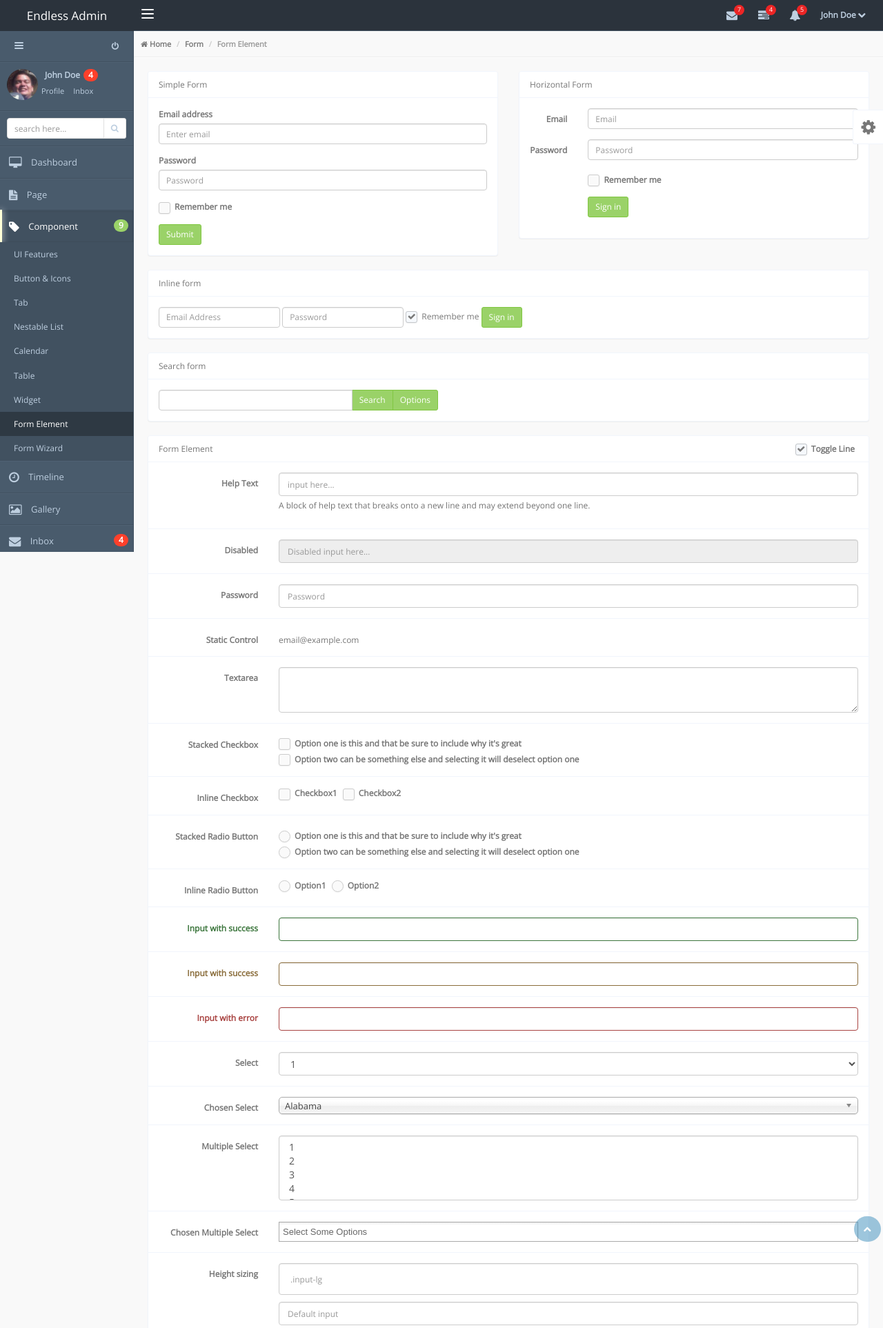
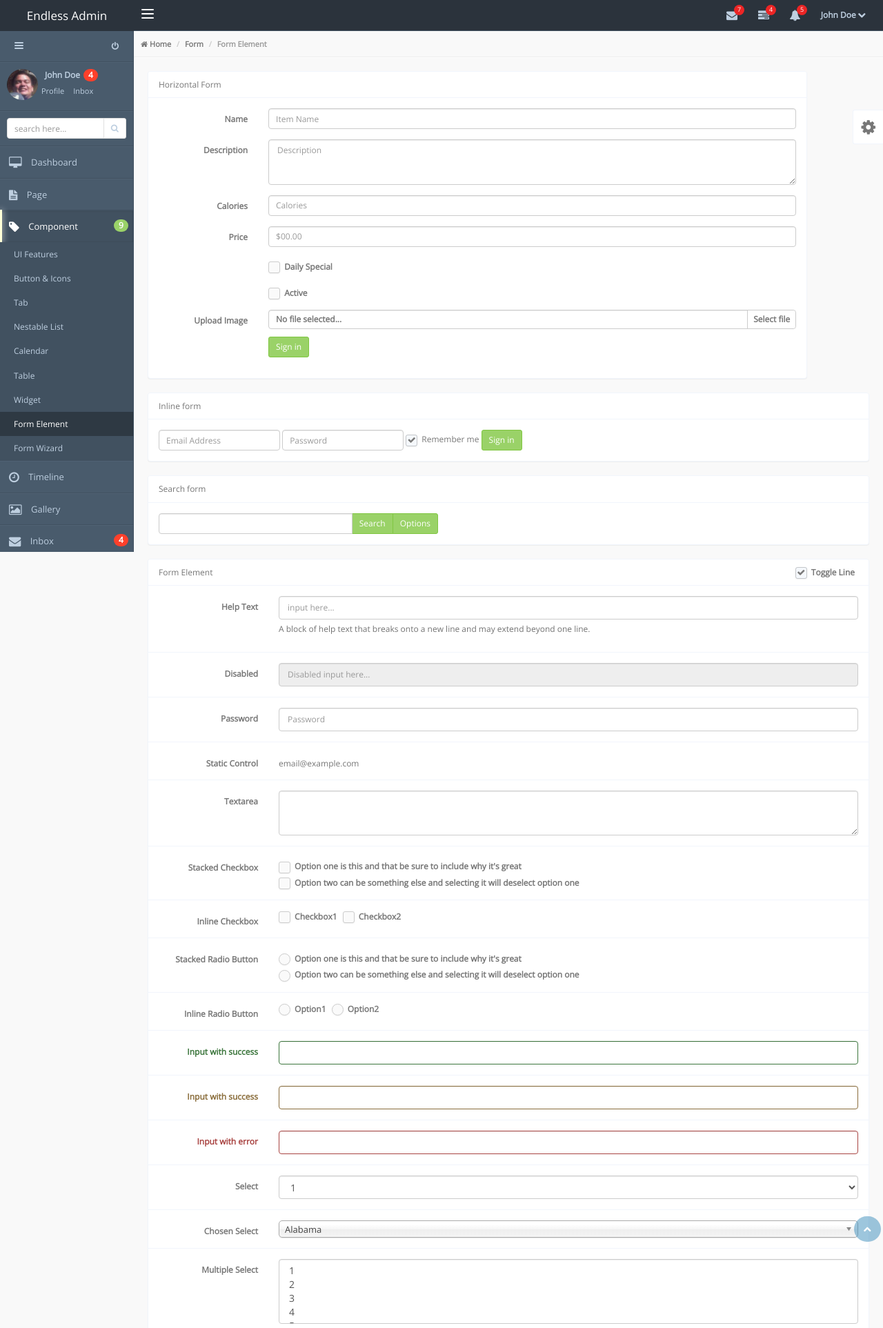
Before and after one commit to martinezjose/web-cse110-selfie, a Django app: page /form_element.html in a window 1280 px wide. Shown: the top 1925 px of the page at 69% size. Run offline with Django 3.2, Linux system fonts and the light colour scheme; some libraries are stand-ins or nearby versions.

Commit message:
Created form for item creation

```diff
--- a/lobsternachos/lobsternachos/templates/lobsternachos/uidemos/form_element.html
+++ b/lobsternachos/lobsternachos/templates/lobsternachos/uidemos/form_element.html
@@ -496,57 +496,82 @@
 			</div><!--breadcrumb-->
 			<div class="padding-md">
 				<div class="row">
-					<div class="col-md-6">
-						<div class="panel panel-default">
-							<div class="panel-heading">Simple Form</div>
-							<div class="panel-body">
-								<form>
-									<div class="form-group">
-										<label for="exampleInputEmail1">Email address</label>
-										<input type="email" class="form-control input-sm" id="exampleInputEmail1" placeholder="Enter email">
-									</div><!-- /form-group -->
-									<div class="form-group">
-										<label for="exampleInputPassword1">Password</label>
-										<input type="password" class="form-control input-sm" id="exampleInputPassword1" placeholder="Password">
-									</div><!-- /form-group -->
-									<div class="form-group">
-										<label class="label-checkbox">
-											<input type="checkbox">
-											<span class="custom-checkbox"></span>
-											Remember me
-										</label>
-									</div><!-- /form-group -->
-									<button type="submit" class="btn btn-success btn-sm">Submit</button>
-								</form>
-							</div>
-						</div><!-- /panel -->
-					</div><!-- /.col -->
-					<div class="col-md-6">
+
+					<div class="col-md-11">
 						<div class="panel panel-default">
 							<div class="panel-heading">Horizontal Form</div>
 							<div class="panel-body">
 								<form class="form-horizontal">
+
 									<div class="form-group">
-										<label for="inputEmail1" class="col-lg-2 control-label">Email</label>
+										<label for="inputEmail1" class="col-lg-2 control-label">Name</label>
 										<div class="col-lg-10">
-											<input type="email" class="form-control input-sm" id="inputEmail1" placeholder="Email">
+											<input type="text" class="form-control input-sm" id="inputEmail1" placeholder="Item Name">
 										</div><!-- /.col -->
-									</div><!-- /form-group -->
-									<div class="form-group">
-										<label for="inputPassword1" class="col-lg-2 control-label">Password</label>
-										<div class="col-lg-10">
-											<input type="password" class="form-control input-sm" id="inputPassword1" placeholder="Password">
-										</div><!-- /.col -->
-									</div><!-- /form-group -->
+
+                  </div><!-- /form-group -->
+                  <div class="form-group">
+                    <label class="col-lg-2 control-label">Description</label>
+                    <div class="col-lg-10">
+                      <textarea class="form-control" rows="3" placeholder="Description"></textarea>
+                    </div><!-- /.col -->
+
+                  </div>
+                    <div class="form-group">
+                      <label for="inputEmail1" class="col-lg-2 control-label">Calories</label>
+                      <div class="col-lg-10">
+                        <input type="text" class="form-control input-sm" id="inputEmail1" placeholder="Calories">
+                      </div><!-- /.col -->
+
+                  </div>
+                    <div class="form-group">
+                      <label for="inputEmail1" class="col-lg-2 control-label">Price</label>
+                      <div class="col-lg-10">
+                        <input type="text" class="form-control input-sm" id="inputEmail1" placeholder="$00.00">
+                      </div><!-- /.col -->
+
+
+                  </div><!-- /form-group -->
 									<div class="form-group">
 										<div class="col-lg-offset-2 col-lg-10">
 											<label class="label-checkbox">
 												<input type="checkbox">
 												<span class="custom-checkbox"></span>
-												Remember me
+												Daily Special
 											</label>
 										</div><!-- /.col -->
 									</div><!-- /form-group -->
+
+
+                  <div class="form-group">
+                    <div class="col-lg-offset-2 col-lg-10">
+                      <label class="label-checkbox">
+                        <input type="checkbox">
+                        <span class="custom-checkbox"></span>
+                        Active
+                      </label>
+                    </div><!-- /.col -->
+                  </div><!-- /form-group -->
+
+
+                  <div class="form-group">
+                    <label class="control-label col-lg-2">Upload Image</label>
+                    <div class="col-lg-10">
+                      <div class="upload-file">
+                        <input type="file" id="upload-demo" class="upload-demo">
+                        <label data-title="Select file" for="upload-demo">
+                          <span data-title="No file selected..."></span>
+                        </label>
+                      </div>
+                    </div><!-- /.col -->
+                  </div><!-- /form-group -->
+
+
+
+
+
+
+
 									<div class="form-group">
 										<div class="col-lg-offset-2 col-lg-10">
 											<button type="submit" class="btn btn-success btn-sm">Sign in</button>
```
Also changed, not shown: 9 other files.
